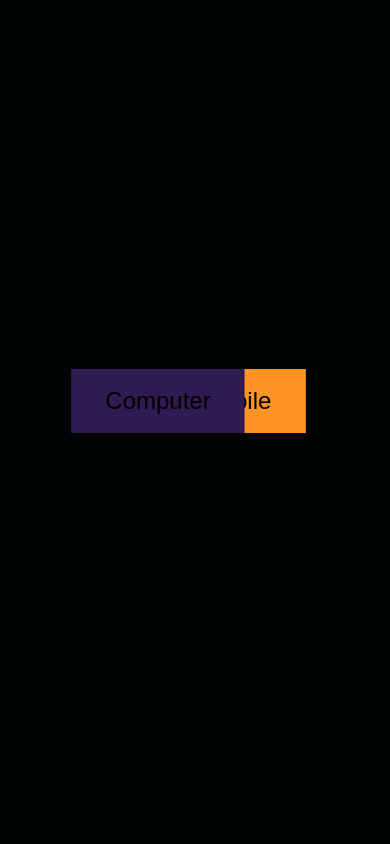
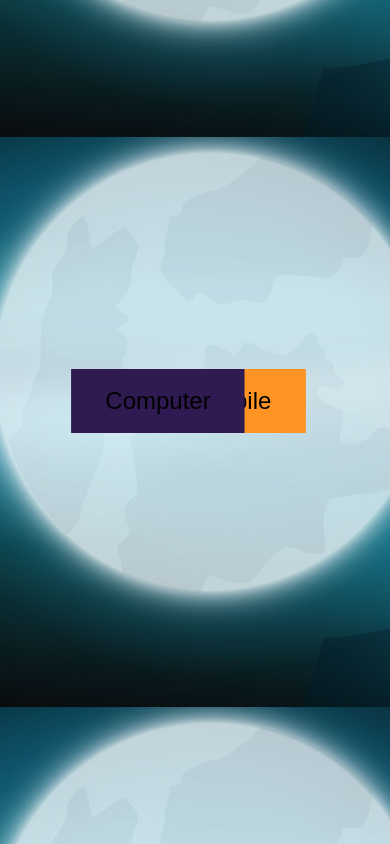
Before and after one commit to ComputerConnor/halloween, a plain HTML site: page index.html in a window 390 px wide. Drawn offline with nearby package versions, Linux system fonts and the light colour scheme; a web font is replaced by a local one.

Commit message:
Update index.css

```diff
--- a/index.css
+++ b/index.css
@@ -1,8 +1,4 @@
 @media all and (max-width: 699px) { /* max-width would be the breakpoint for when this style kicks in */
-    body {
-      background-size: cover; /* stretches to size of viewport */
-      background-position: center; /* center the bg image */
-    }
   }
 *{
     font-family: 'Fruktur',sans-serif;
@@ -10,18 +6,24 @@
     padding: 0;
     box-sizing: border-box;
 }
-section{
-    position: relative;
-    width: 100%;
-    height: 100vh;
-    overflow: hidden;
-}
 section img{
     position: absolute;
     top: 0;
     left: 0;
     max-width: 100%;
+    background-size: cover; /* stretches to size of viewport */
 }
 body{
     background: #010405;
+    background-size: 260% ; /* stretches to size of viewport */
+    background-position: center;
 }
+section {
+    position: relative;
+    width: 100%;
+    height: 100vh;
+    overflow: hidden;
+    background-image:url('images/bg.jpg');
+    background-size: 260% ; /* stretches to size of viewport */
+    background-position: center;
+}
```
